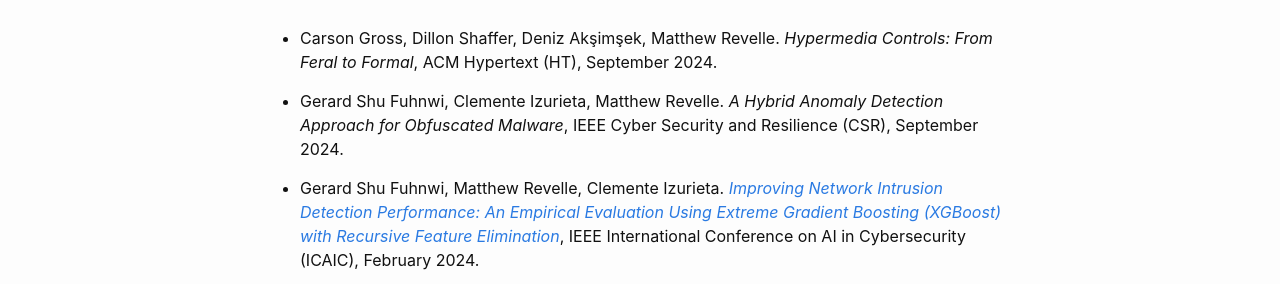
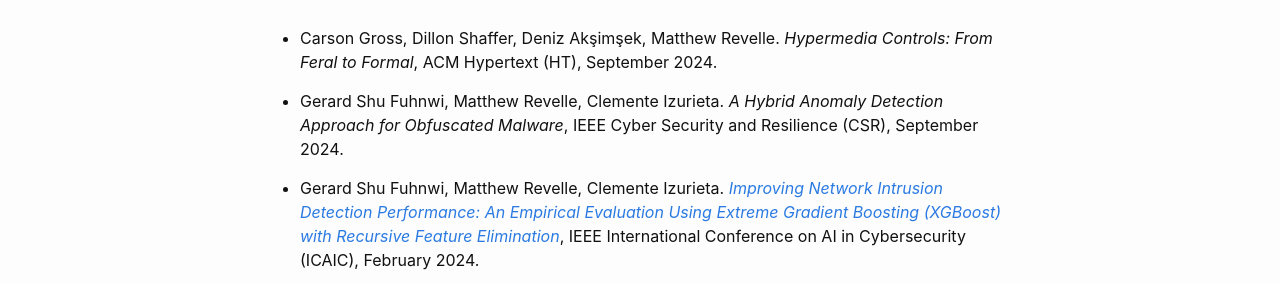
Before and after one commit to hacr-lab/hacr-lab.github.io, a Jekyll site: the page built from papers.md, in a window 1280 px wide. Shown: the part 138-422 px from the top of the page. Built offline with Jekyll 4.4.1, drawn with Linux system fonts in a browser that asks for light colours.

```diff
--- a/papers.md
+++ b/papers.md
@@ -6,7 +6,7 @@ permalink: /papers/
 
 - Carson Gross, Dillon Shaffer, Deniz Akşimşek, Matthew Revelle. _Hypermedia Controls: From Feral to Formal_, ACM Hypertext (HT), September 2024.
 
-- Gerard Shu Fuhnwi, Clemente Izurieta, Matthew Revelle. _A Hybrid Anomaly Detection Approach for Obfuscated Malware_, IEEE Cyber Security and Resilience (CSR), September 2024.
+- Gerard Shu Fuhnwi, Matthew Revelle, Clemente Izurieta. _A Hybrid Anomaly Detection Approach for Obfuscated Malware_, IEEE Cyber Security and Resilience (CSR), September 2024.
 
 - Gerard Shu Fuhnwi, Matthew Revelle, Clemente Izurieta. [_Improving Network Intrusion Detection Performance: An Empirical Evaluation Using Extreme Gradient Boosting (XGBoost) with Recursive Feature Elimination_](https://www.researchgate.net/profile/Gerard-Shu-Fuhnwi/publication/378277014_Improving_Network_Intrusion_Detection_Performance_An_Empirical_Evaluation_Using_Extreme_Gradient_Boosting_XGBoost_with_Recursive_Feature_Elimination/links/65d1489801325d4652117e66/Improving-Network-Intrusion-Detection-Performance-An-Empirical-Evaluation-Using-Extreme-Gradient-Boosting-XGBoost-with-Recursive-Feature-Elimination.pdf), IEEE International Conference on AI in Cybersecurity (ICAIC), February 2024.
 
```
